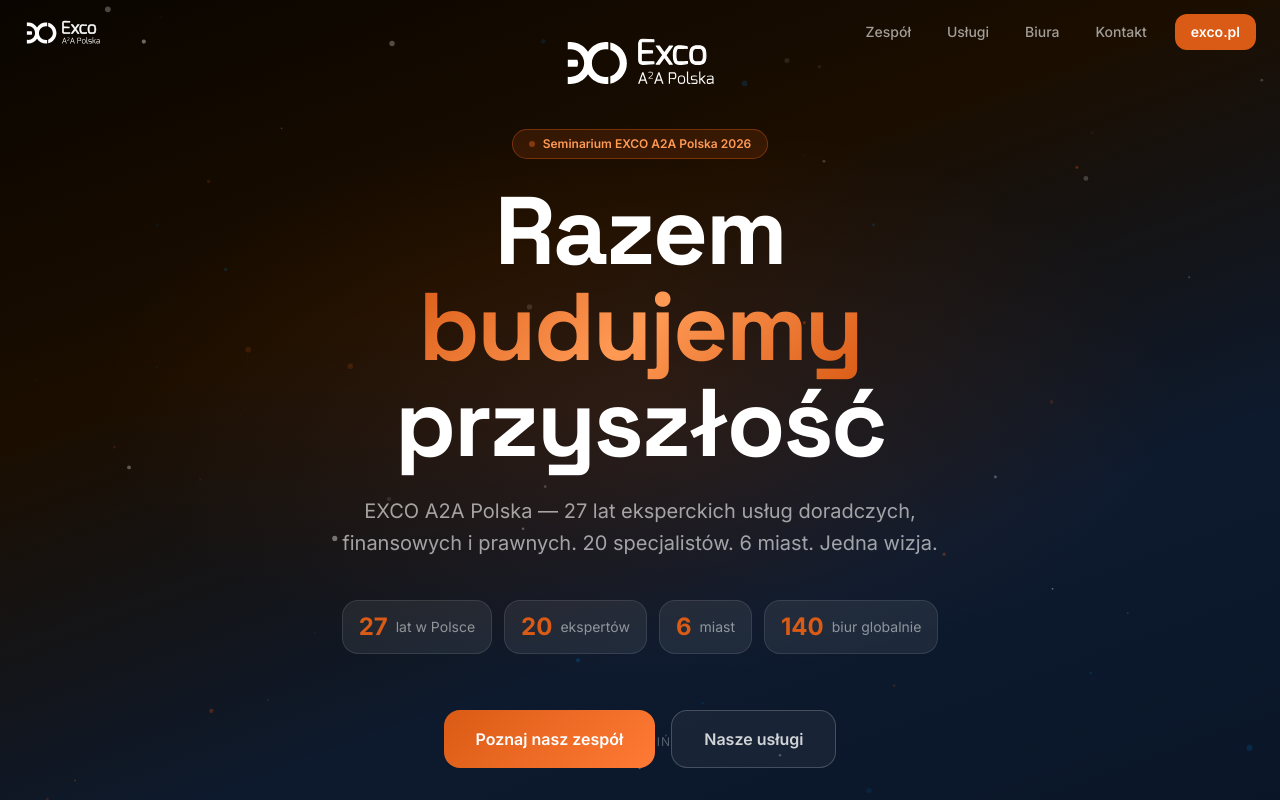
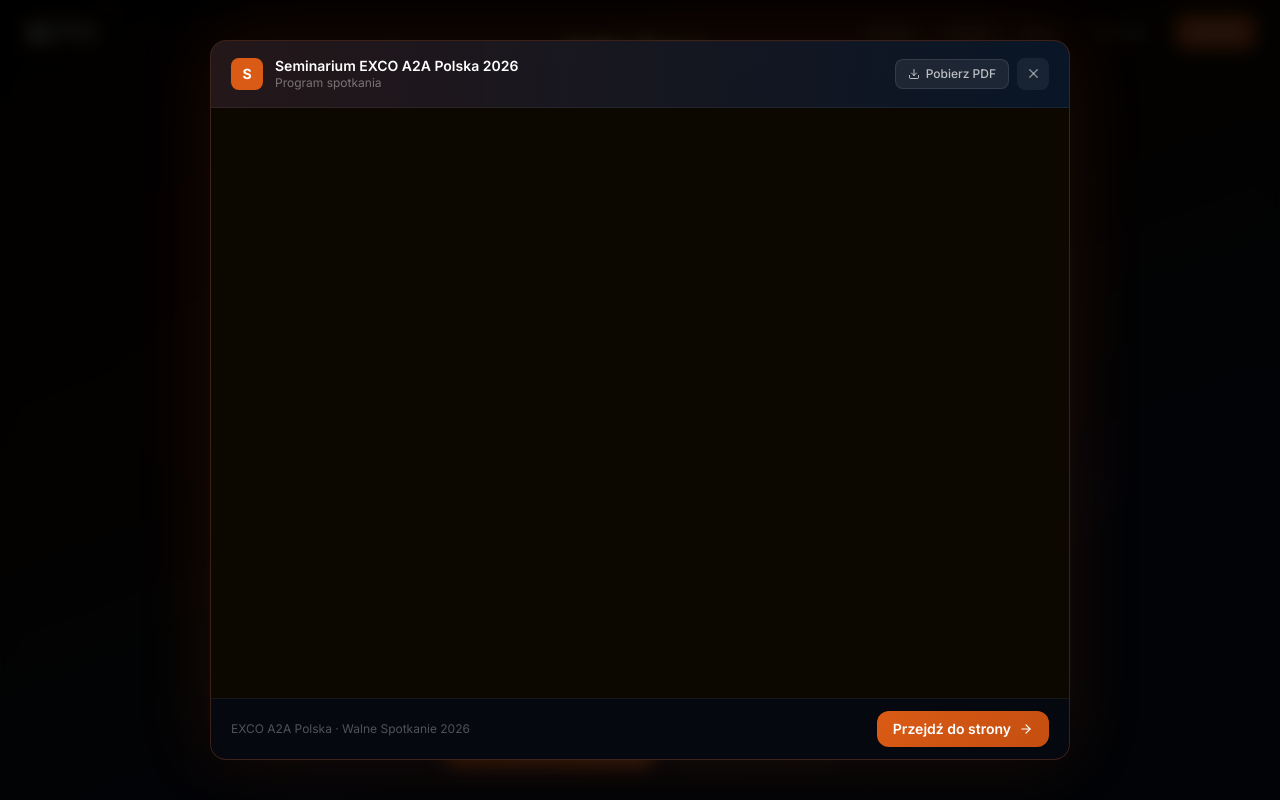
Before and after one commit to TvF80/exco, a React (Vite) app: page / in a window 1280 px wide. Shown: the top 800 px of the page. Built offline with nearby package versions, Linux system fonts and the light colour scheme.

Commit message:
feat: popup seminarium 2026 z PDF + Rzeszow przesunieto w dol

```diff
--- a/src/App.jsx
+++ b/src/App.jsx
@@ -10,6 +10,7 @@
 import TimelineNew from './components/sections/TimelineNew'
 import ContactNew from './components/sections/ContactNew'
 import TeamMemberModal from './components/TeamMemberModal'
+import SeminarModal from './components/SeminarModal'
 import { teamById } from './data/team'
 
 export default function App() {
@@ -114,6 +115,9 @@
         onClose={closeMember}
         onServiceClick={goToService}
       />
+
+      {/* Seminar program splash */}
+      <SeminarModal />
     </>
   )
 }
--- /dev/null
+++ b/src/components/SeminarModal.jsx
@@ -0,0 +1,111 @@
+import { useEffect, useState } from 'react'
+import { motion, AnimatePresence } from 'framer-motion'
+import { X, Download, ArrowRight } from 'lucide-react'
+
+export default function SeminarModal() {
+  const [open, setOpen] = useState(false)
+
+  useEffect(() => {
+    // Show modal after brief delay on first visit
+    const timer = setTimeout(() => setOpen(true), 600)
+    return () => clearTimeout(timer)
+  }, [])
+
+  return (
+    <AnimatePresence>
+      {open && (
+        <>
+          {/* Backdrop */}
+          <motion.div
+            key="backdrop"
+            initial={{ opacity: 0 }}
+            animate={{ opacity: 1 }}
+            exit={{ opacity: 0 }}
+            onClick={() => setOpen(false)}
+            className="fixed inset-0 z-[200]"
+            style={{ background: 'rgba(0,0,0,0.85)', backdropFilter: 'blur(8px)' }}
+          />
+
+          {/* Modal */}
+          <motion.div
+            key="modal"
+            initial={{ opacity: 0, scale: 0.94, y: 30 }}
+            animate={{ opacity: 1, scale: 1, y: 0 }}
+            exit={{ opacity: 0, scale: 0.96, y: 20 }}
+            transition={{ type: 'spring', stiffness: 300, damping: 28 }}
+            className="fixed z-[201] inset-x-3 top-4 bottom-4 sm:inset-auto sm:left-1/2 sm:-translate-x-1/2 sm:top-1/2 sm:-translate-y-1/2 sm:w-[860px] sm:h-[90vh] rounded-2xl overflow-hidden flex flex-col"
+            style={{
+              background: 'linear-gradient(180deg, #0a0e1a 0%, #080c16 100%)',
+              border: '1px solid rgba(218,91,21,0.25)',
+              boxShadow: '0 0 80px rgba(218,91,21,0.12)',
+            }}
+          >
+            {/* Header */}
+            <div
+              className="flex items-center justify-between px-5 py-4 shrink-0"
+              style={{
+                background: 'linear-gradient(90deg, rgba(218,91,21,0.12), rgba(1,112,185,0.08))',
+                borderBottom: '1px solid rgba(255,255,255,0.06)',
+              }}
+            >
+              <div className="flex items-center gap-3">
+                <div
+                  className="w-8 h-8 rounded-lg flex items-center justify-center text-sm font-bold text-white"
+                  style={{ background: '#DA5B15' }}
+                >S</div>
+                <div>
+                  <p className="text-white font-semibold text-sm leading-tight">Seminarium EXCO A2A Polska 2026</p>
+                  <p className="text-white/40 text-xs">Program spotkania</p>
+                </div>
+              </div>
+              <div className="flex items-center gap-2">
+                <a
+                  href="/seminarium-2026.pdf"
+                  download
+                  className="flex items-center gap-1.5 px-3 py-1.5 rounded-lg text-xs font-medium text-white/70 transition-all hover:text-white"
+                  style={{ background: 'rgba(255,255,255,0.07)', border: '1px solid rgba(255,255,255,0.1)' }}
+                >
+                  <Download size={12} />
+                  Pobierz PDF
+                </a>
+                <button
+                  onClick={() => setOpen(false)}
+                  className="w-8 h-8 rounded-lg flex items-center justify-center text-white/50 hover:text-white transition-all"
+                  style={{ background: 'rgba(255,255,255,0.06)' }}
+                >
+                  <X size={15} />
+                </button>
+              </div>
+            </div>
+
+            {/* PDF embed */}
+            <div className="flex-1 overflow-hidden">
+              <iframe
+                src="/seminarium-2026.pdf#toolbar=0&navpanes=0&scrollbar=1"
+                className="w-full h-full"
+                title="Program Seminarium EXCO 2026"
+                style={{ border: 'none', background: '#0a0e1a' }}
+              />
+            </div>
+
+            {/* Footer CTA */}
+            <div
+              className="shrink-0 flex items-center justify-between px-5 py-3"
+              style={{ borderTop: '1px solid rgba(255,255,255,0.06)', background: 'rgba(0,0,0,0.3)' }}
+            >
+              <p className="text-white/30 text-xs">EXCO A2A Polska · Walne Spotkanie 2026</p>
+              <button
+                onClick={() => setOpen(false)}
+                className="flex items-center gap-2 px-4 py-2 rounded-xl text-sm font-semibold text-white transition-all hover:brightness-110 active:scale-95"
+                style={{ background: 'linear-gradient(135deg, #DA5B15, #c44e10)' }}
+              >
+                Przejdź do strony
+                <ArrowRight size={14} />
+              </button>
+            </div>
+          </motion.div>
+        </>
+      )}
+    </AnimatePresence>
+  )
+}
--- a/src/components/sections/OfficeMapNew.jsx
+++ b/src/components/sections/OfficeMapNew.jsx
@@ -6,7 +6,7 @@
 
 const FUTURE_OFFICES = [
   { id: 'bialystok', city: 'Białystok', x: 86, y: 29, textLeft: true },
-  { id: 'rzeszow',   city: 'Rzeszów',   x: 78, y: 71, textLeft: true },
+  { id: 'rzeszow',   city: 'Rzeszów',   x: 78, y: 76, textLeft: true },
   { id: 'katowice',  city: 'Katowice',  x: 49, y: 68 },
 ]
 
```
Also changed, not shown: 1 other file (tests, documents, lock files or other folders).
